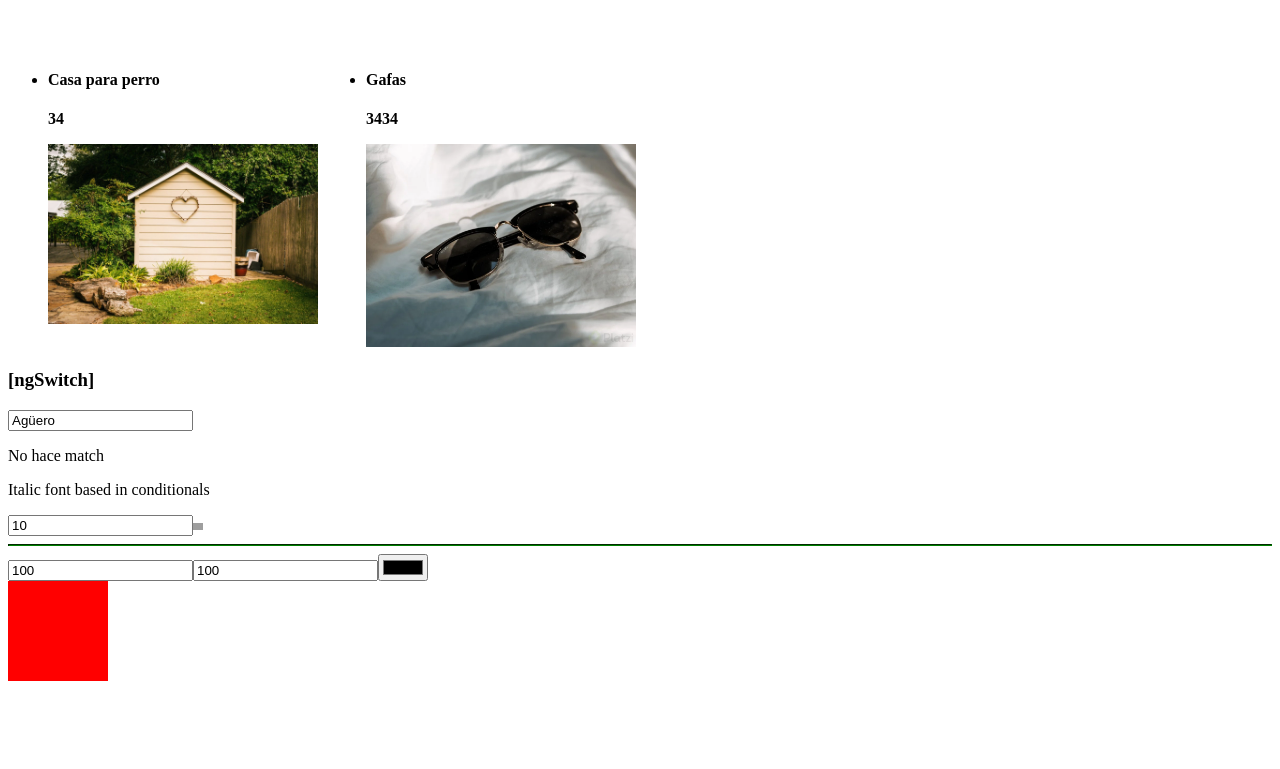
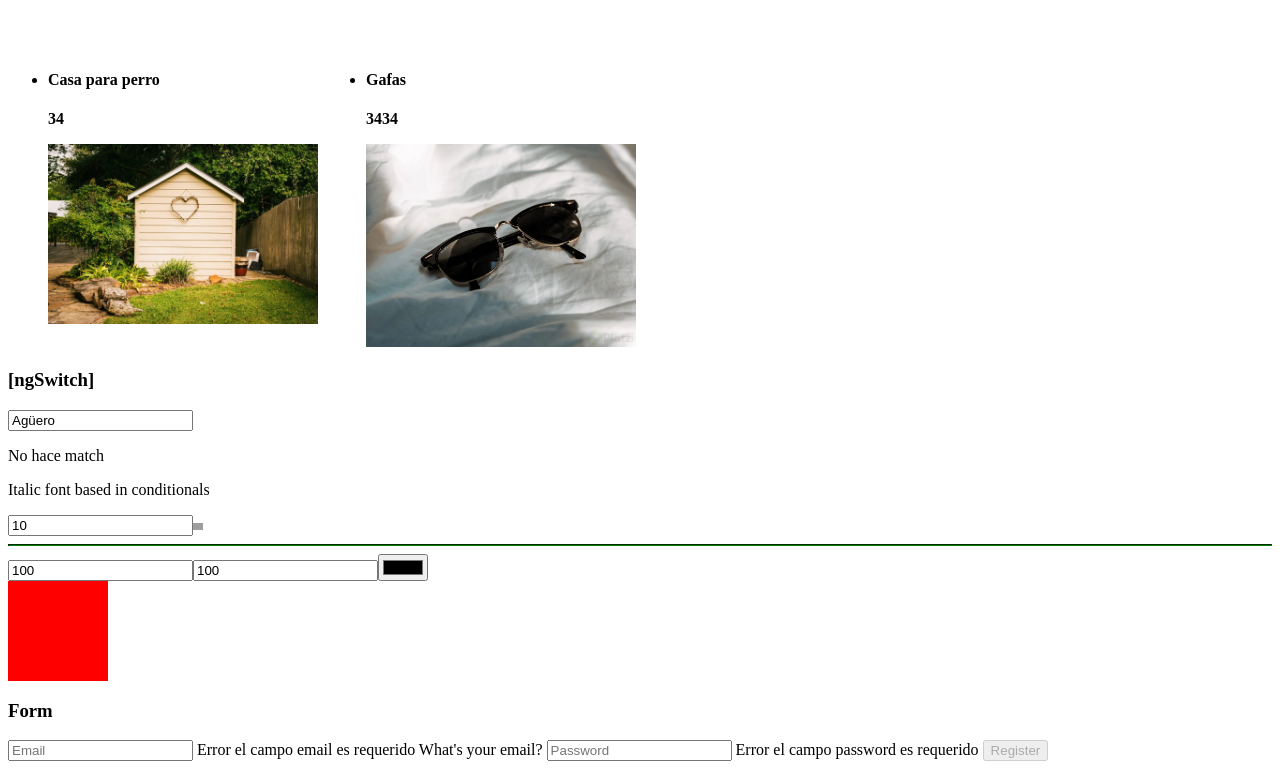
Before and after one commit to BranLeeDev/LearningAngular, an Angular app: page / in a window 1280 px wide. Shown: the part 1976-2745 px from the top of the page. Before the commit the page ends 2665 px from the top, so only its background shows below. Built offline with nearby package versions, Linux system fonts and the light colour scheme; grey boxes are pictures that could not be loaded.

Commit message:
Creando un sencillo formulario

```diff
--- a/src/app/app.component.html
+++ b/src/app/app.component.html
@@ -158,3 +158,29 @@
     ></div>
   </div>
 </div>
+
+<h3>Form</h3>
+<form class="form" #registerForm="ngForm" (ngSubmit)="onRegister()">
+  <label>
+    <input
+      placeholder="Email"
+      type="email"
+      name="email"
+      required
+      [(ngModel)]="register.email"
+    />
+    <span class="helper-text"> Error el campo email es requerido </span>
+  </label>
+  <label>
+    What's your email?
+    <input
+      placeholder="Password"
+      type="password"
+      name="password"
+      required
+      [(ngModel)]="register.password"
+    />
+    <span class="helper-text"> Error el campo password es requerido </span>
+  </label>
+  <button type="submit" [disabled]="registerForm.invalid">Register</button>
+</form>
--- a/src/app/app.component.ts
+++ b/src/app/app.component.ts
@@ -95,4 +95,14 @@ export class AppComponent {
       image: '../assets/images/glasses.jpg',
     },
   ];
+
+  register = {
+    name: '',
+    email: '',
+    password: '',
+  };
+
+  onRegister() {
+    console.log(this.register);
+  }
 }
```
